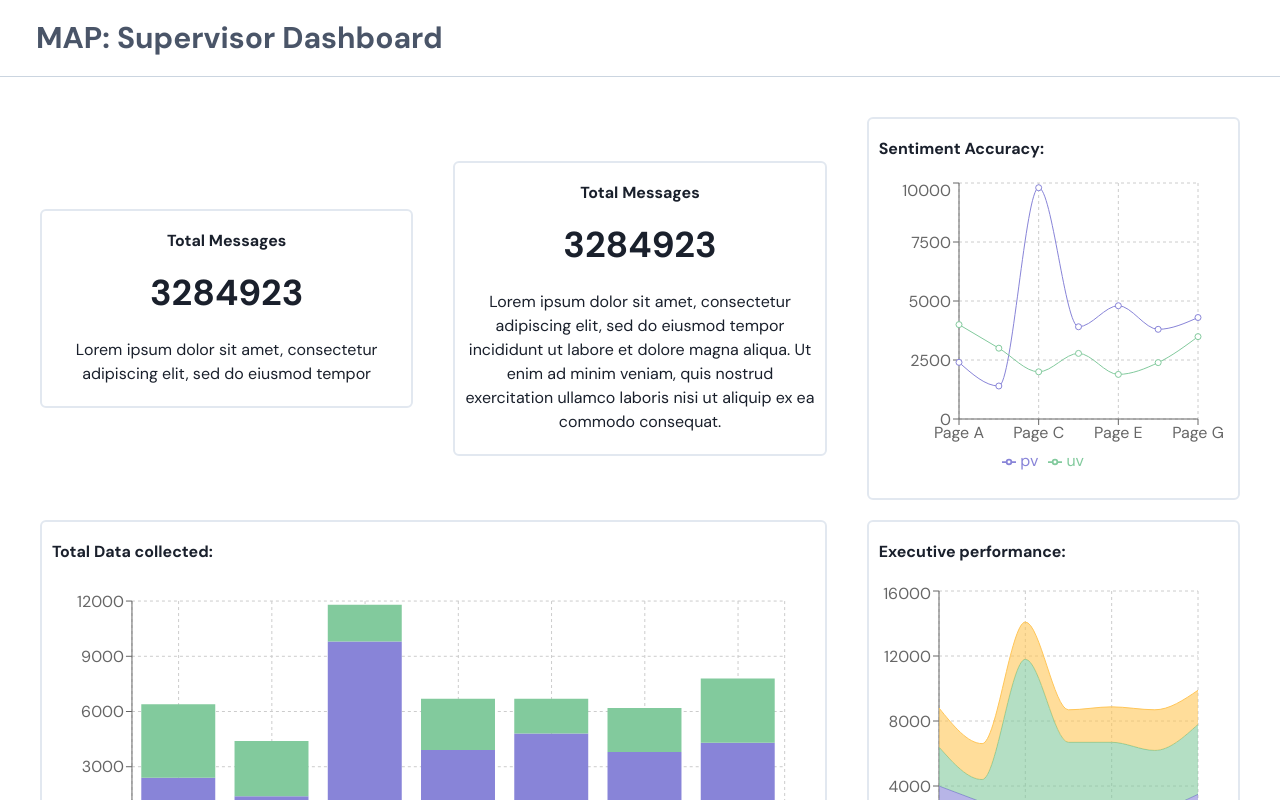
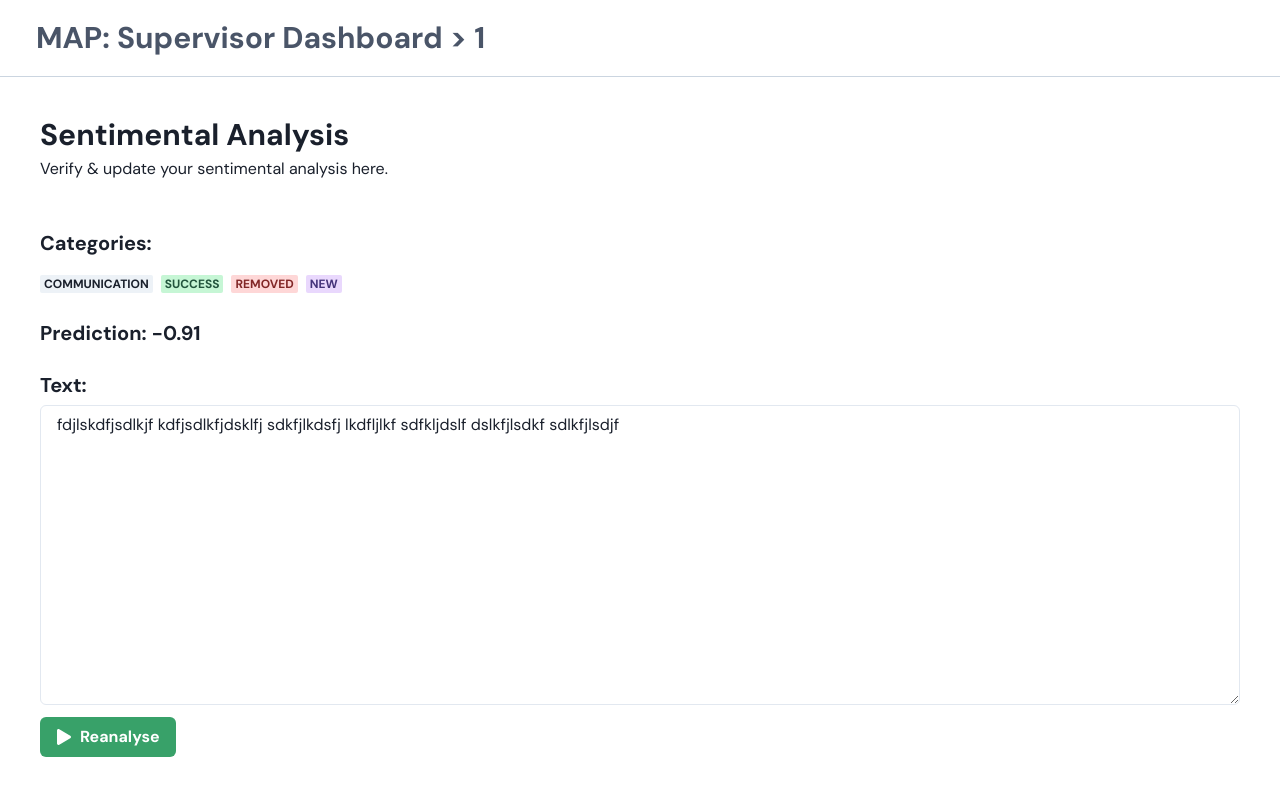
Before and after one commit to ODU-Internship/tts, a React (Create React App) app: page /supervisor/1 in a window 1280 px wide. Shown: the top 800 px of the page. Built offline with nearby package versions, Linux system fonts and the light colour scheme.

Commit message:
Add supervisor screen

```diff
--- a/src/pages/Supervisor/Dashboard/Dashboard.js
+++ b/src/pages/Supervisor/Dashboard/Dashboard.js
@@ -12,6 +12,9 @@ const Home = () => (
       <Heading size="lg" color="gray.600">MAP: Supervisor Dashboard</Heading>
     </Box>
     <Flex px="10" py="10" flexDirection="column" alignItems="center">
+      <Box width="100%" maxW={1200}>
+        <Heading size="lg">Sandbox</Heading>
+      </Box>
       <Analytics />
       <Messages />
     </Flex>
--- a/src/pages/Supervisor/Dashboard/components/Messages/Messages.js
+++ b/src/pages/Supervisor/Dashboard/components/Messages/Messages.js
@@ -13,6 +13,7 @@ import {
 } from '@chakra-ui/react';
 import { useTheme } from '@emotion/react';
 import styled from '@emotion/styled';
+import { Link, useHistory, useRouteMatch } from 'react-router-dom';
 
 const Tr = styled(BaseTR)(({ theme }) => {
   const { colors } = theme;
@@ -25,7 +26,8 @@ const Tr = styled(BaseTR)(({ theme }) => {
 });
 
 const Messages = () => {
-  const { colors } = useTheme();
+  const history = useHistory();
+  const { path } = useRouteMatch();
   return (
     <Box maxW="1200px" width="100%" mt="5">
       <Heading size="lg">Recent Tickets</Heading>
@@ -41,7 +43,7 @@ const Messages = () => {
             </BaseTR>
           </Thead>
           <Tbody>
-            <Tr>
+            <Tr onClick={() => history.push(`${path}/djlskf`)}>
               <Td>Email</Td>
               <Td>Welcome to map communication.....</Td>
               <Td>
@@ -65,7 +67,6 @@ const Messages = () => {
                   <Badge colorScheme="red">Removed</Badge>
                   <Badge colorScheme="purple">New</Badge>
                 </Stack>
-
               </Td>
               <Td isNumeric>+0.91</Td>
             </Tr>
--- a/src/pages/Supervisor/Supervisor.js
+++ b/src/pages/Supervisor/Supervisor.js
@@ -3,6 +3,7 @@
 import { Route, Switch, useRouteMatch } from 'react-router-dom';
 import Login from './Login/Login';
 import SupervisorRoute from './SupervisorRoute/SupervisorRoute';
+import Ticket from './Ticket/Ticket';
 import Dashboard from './Dashboard/Dashboard';
 
 const Supervisor = () => {
@@ -10,6 +11,7 @@ const Supervisor = () => {
   return (
     <Switch>
       <Route path={`${path}/login`} component={Login} />
+      <SupervisorRoute path="/supervisor/:messageID" component={Ticket} />
       <SupervisorRoute path={path} component={Dashboard} />
     </Switch>
   );
--- /dev/null
+++ b/src/pages/Supervisor/Ticket/Ticket.js
@@ -0,0 +1,44 @@
+/** @jsxImportSource @emotion/react */
+import {
+  Box, Flex, Heading, Textarea, Text, Stack, Badge, Button,
+} from '@chakra-ui/react';
+import { FaPlay } from 'react-icons/fa';
+import { useParams } from 'react-router-dom';
+
+const Ticket = () => {
+  const { messageID } = useParams();
+  return (
+    <>
+      {' '}
+      <Box px="9" py="5" borderBottomColor="gray.300" borderBottomWidth="1px">
+        <Heading size="lg" color="gray.600">
+          MAP: Supervisor Dashboard
+          {' > '}
+          {messageID}
+        </Heading>
+      </Box>
+      <Flex px="10" py="10" flexDirection="column" alignItems="center">
+        <Box width="100%" maxW="1200px">
+          <Heading size="lg">Sentimental Analysis</Heading>
+          <Text mt="1">Verify & update your sentimental analysis here.</Text>
+          <Heading size="md" mt="50">Categories:</Heading>
+          <Stack direction="row" mt="5">
+            <Badge>communication</Badge>
+            <Badge colorScheme="green">Success</Badge>
+            <Badge colorScheme="red">Removed</Badge>
+            <Badge colorScheme="purple">New</Badge>
+          </Stack>
+          <Heading size="md" mt="7">Prediction: -0.91</Heading>
+          <Heading size="md" mt="7">Text:</Heading>
+          <Textarea mt="2" minH="300px">
+            fdjlskdfjsdlkjf kdfjsdlkfjdsklfj
+            sdkfjlkdsfj lkdfljlkf sdfkljdslf dslkfjlsdkf sdlkfjlsdjf
+          </Textarea>
+          <Button mt="3" colorScheme="green" leftIcon={<FaPlay />}>Reanalyse</Button>
+        </Box>
+      </Flex>
+    </>
+  );
+};
+
+export default Ticket;
```
